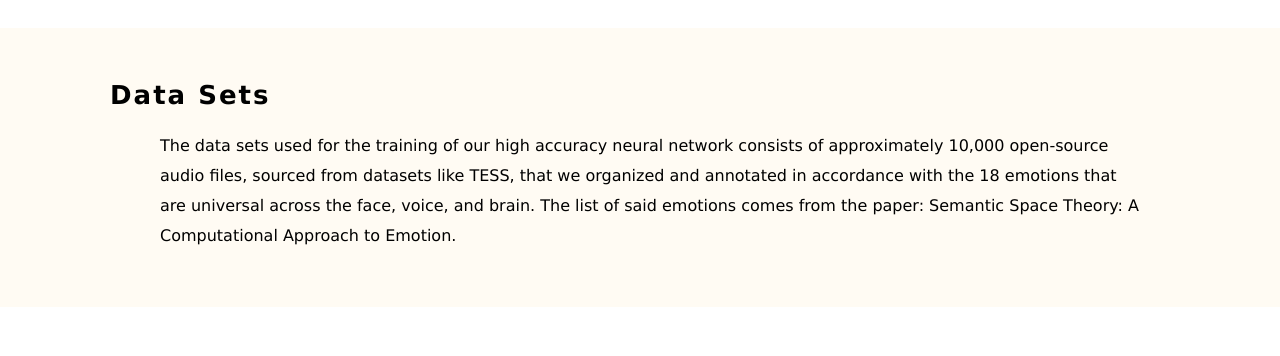
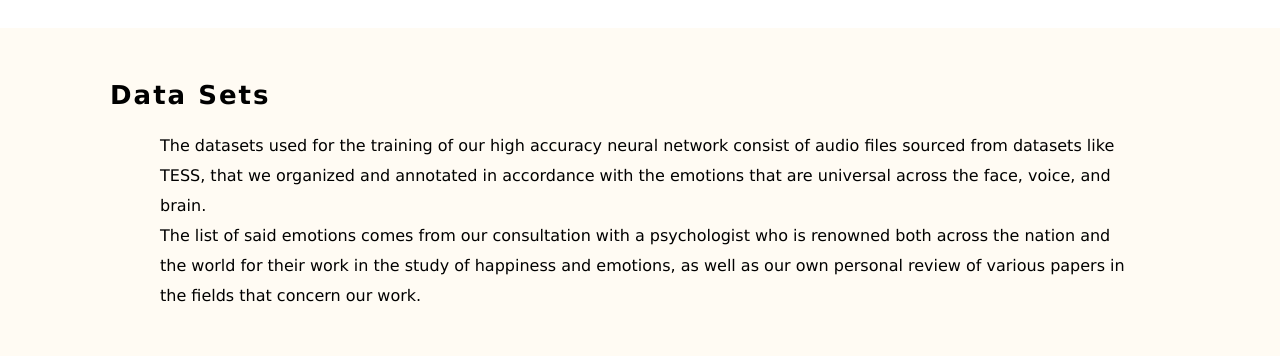
Before and after one commit to zoey1124/data_discovery, a plain HTML site: page index.html in a window 1280 px wide. Shown: the part 1360-1716 px from the top of the page. Drawn offline with Linux system fonts and the light colour scheme.

Commit message:
update dataset description in index

```diff
--- a/index.html
+++ b/index.html
@@ -243,7 +243,8 @@
                 </div>
                 <div class="words">
                 <p>
-                    The data sets used for the training of our high accuracy neural network consists of approximately 10,000 open-source audio files, sourced from datasets like TESS, that we organized and annotated in accordance with the 18 emotions that are universal across the face, voice, and brain. The list of said emotions comes from the paper: Semantic Space Theory: A Computational Approach to Emotion.
+                    The datasets used for the training of our high accuracy neural network consist of audio files sourced from datasets like TESS, that we organized and annotated in accordance with the emotions that are universal across the face, voice, and brain.
+                    <br>The list of said emotions comes from our consultation with a psychologist who is renowned both across the nation and the world for their work in the study of happiness and emotions, as well as our own personal review of various papers in the fields that concern our work.
                 </p>
                 </div>
             </div>
```
